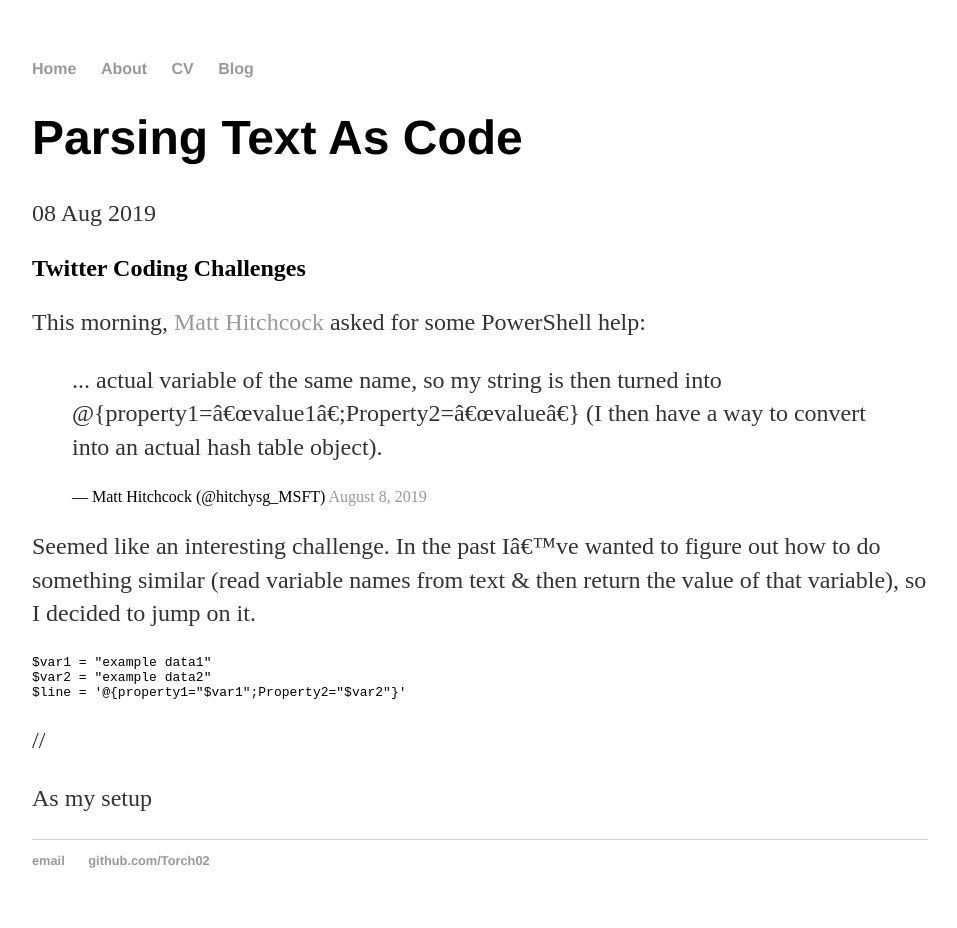
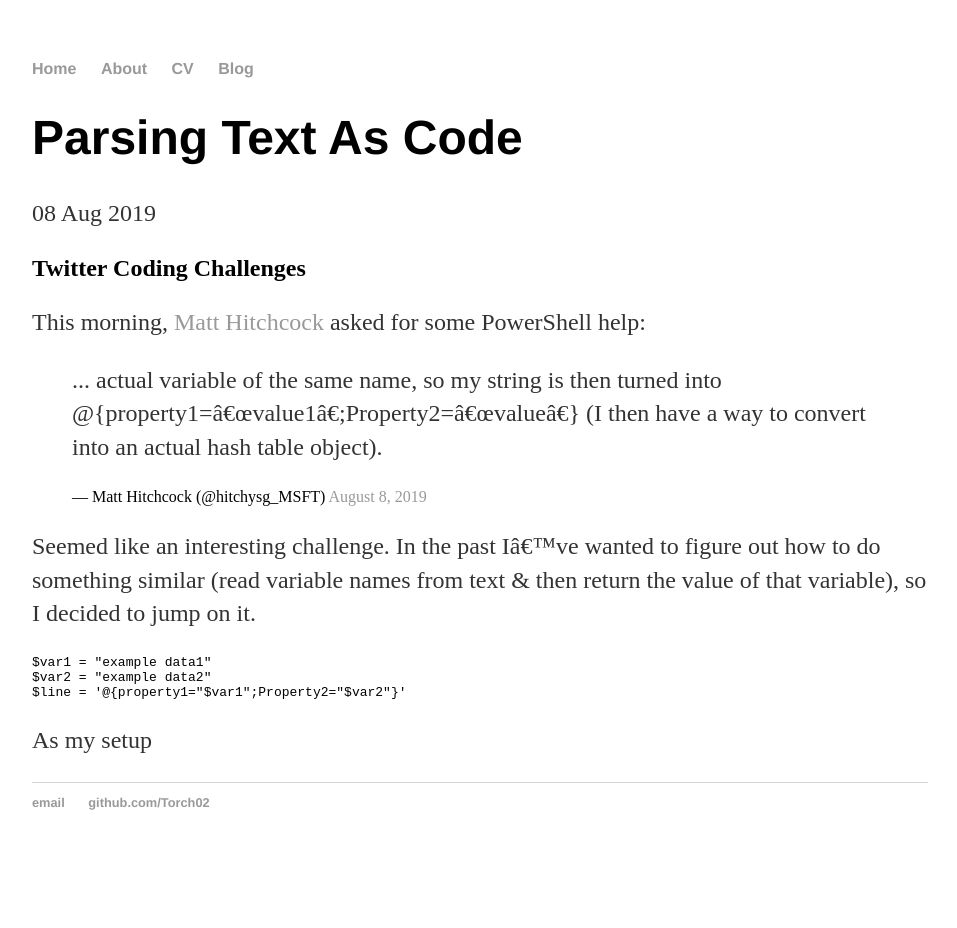
Before and after one commit to Torch02/Torch02.github.io, a Jekyll site: the page built from _posts/2019-08-08-Parsing-Text-As-Code.md, in a window 1280 px wide. Shown: the whole page, without its empty margins (160-1117 px from the left). Built offline with Jekyll 4.4.1, drawn with Linux system fonts in a browser that asks for light colours; comment, search, counter and statistics services are not loaded; after the commit the page ends 900 px from its top, so only the background shows below that.

````diff
--- a/_posts/2019-08-08-Parsing-Text-As-Code.md
+++ b/_posts/2019-08-08-Parsing-Text-As-Code.md
@@ -22,7 +22,8 @@ $var1 = "example data1"
 $var2 = "example data2"
 $line = '@{property1="$var1";Property2="$var2"}'
 ```
-
-//<script src="https://github.com/Torch02/Torch02.github.io/blob/master/src/20190808setup.ps1" > </script>
+<!--
+<script src="https://github.com/Torch02/Torch02.github.io/blob/master/src/20190808setup.ps1" > </script>
+-->
 
 As my setup
````
